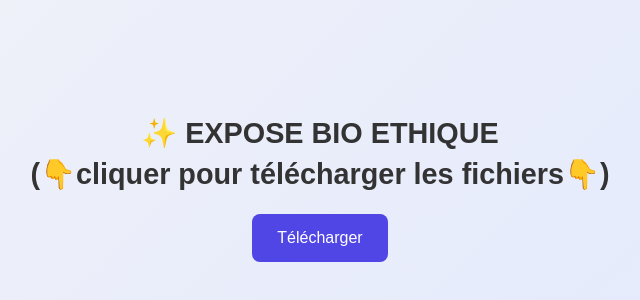
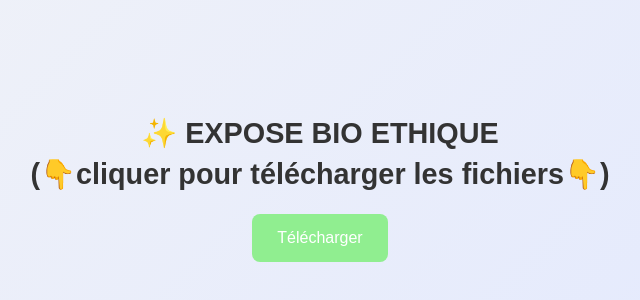
Before and after one commit to mickaelt1410-spec/Mickael-site, a plain HTML site: page slide.html in a window 1280 px wide. Shown: the part 242-542 px from the top of the page, without its empty margins (320-960 px from the left). Drawn offline with Linux system fonts and the light colour scheme.

Commit message:
Update slide.html

```diff
--- a/slide.html
+++ b/slide.html
@@ -26,7 +26,7 @@
         }
 
         a button {
-            background-color: #4f46e5;
+            background-color: lightgreen;
             color: white;
             border: none;
             padding: 15px 25px;
```
